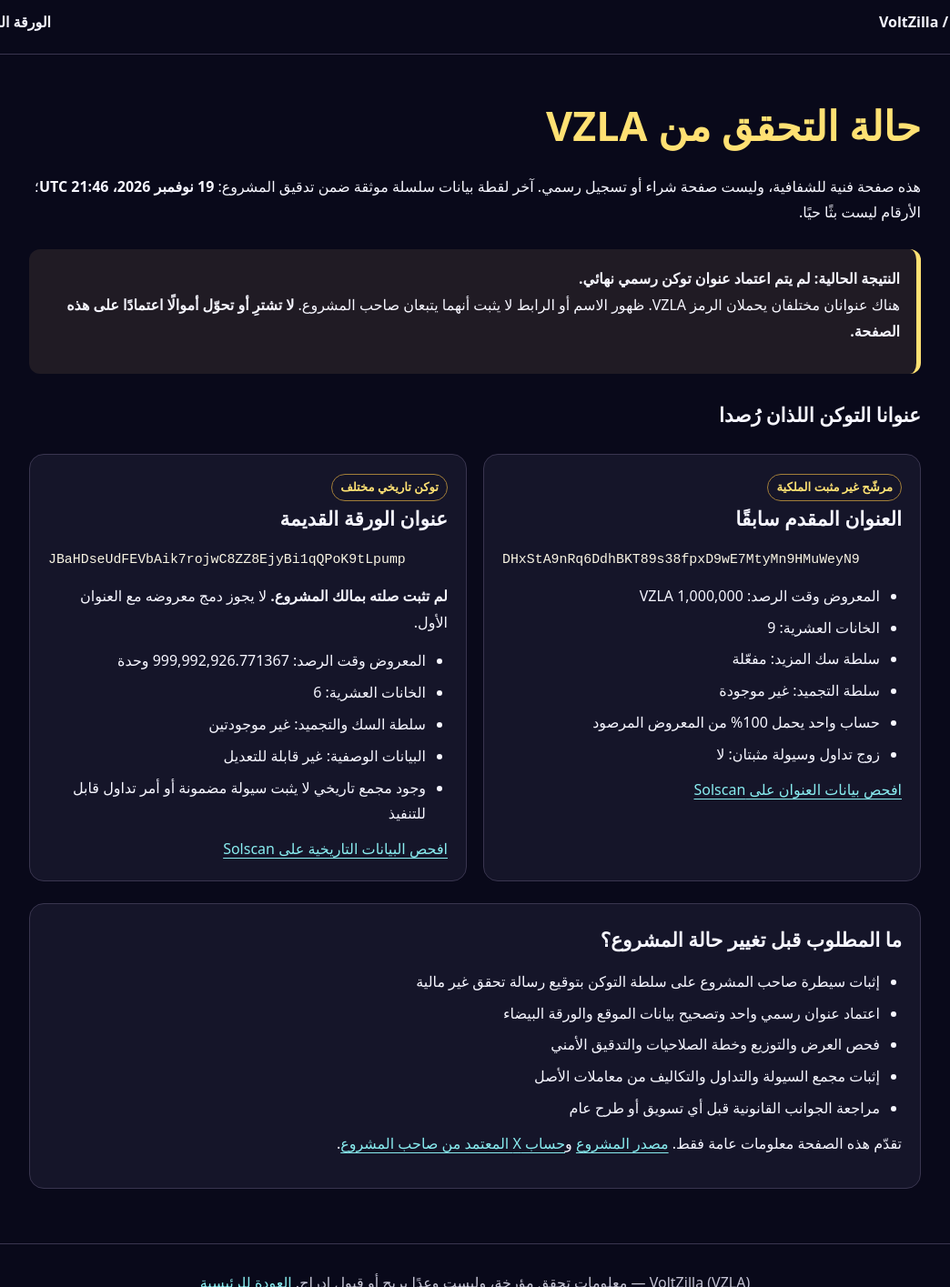
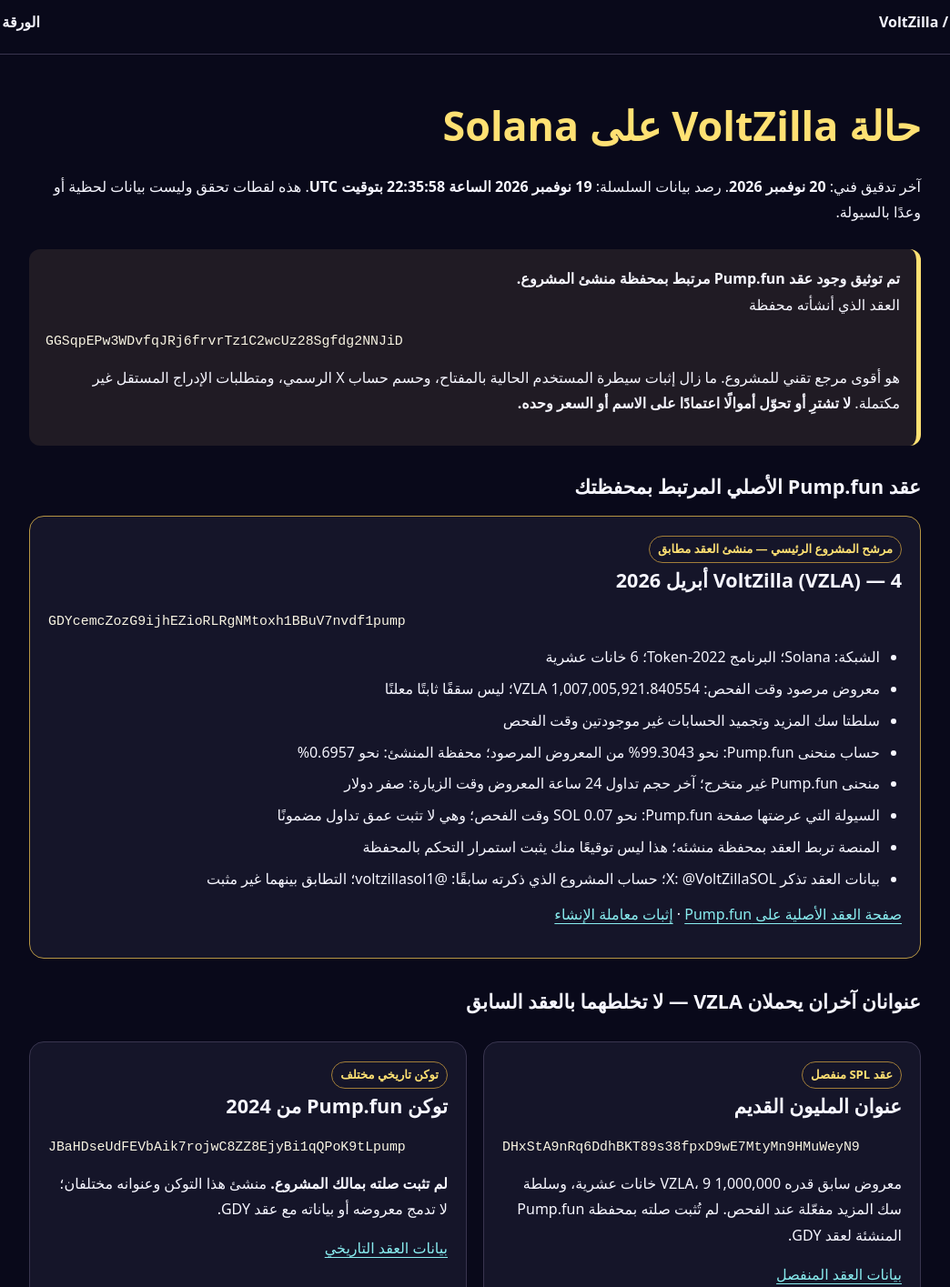
Before and after one commit to itsAAA1/itsAAA1.github.io, a plain HTML site: page status.html in a window 1280 px wide. Shown: the part 11-1426 px from the top of the page at 91% size, without its empty margins (118-1162 px from the left). Drawn offline with Linux system fonts and the light colour scheme.

Commit message:
site: identify real creator-linked Pump.fun token and distinguish legacy VZLA mints

```diff
--- a/status.html
+++ b/status.html
@@ -4,7 +4,7 @@
 <meta charset="utf-8">
 <meta name="viewport" content="width=device-width, initial-scale=1">
 <meta name="theme-color" content="#09091a">
-<meta name="description" content="حالة التحقق من مشروع VoltZilla VZLA على Solana؛ مقارنة العناوين والصلاحيات ومراحل التدقيق دون روابط شراء غير موثقة.">
+<meta name="description" content="حالة عقد VoltZilla VZLA الحقيقي المرتبط بمحفظة منشئ Pump.fun، بيانات Token-2022، والتدقيق والتمييز بين العقود المتشابهة.">
 <link rel="canonical" href="https://itsaaa1.github.io/status.html">
 <link rel="icon" href="favicon.svg" type="image/svg+xml">
 <title>VoltZilla VZLA — حالة التحقق</title>
@@ -28,21 +28,40 @@ ul{padding-inline-start:24px;margin:10px 0}li{margin:6px 0}footer{border-top:1px
 </head>
 <body>
 <a class="skip-link" href="#main-content">تخطي إلى المحتوى</a>
-<header><a href="index.html"><img src="logo.png" width="42" height="42" alt="شعار VoltZilla"> VoltZilla / VZLA</a><a href="whitepaper.html">الورقة البيضاء التاريخية</a></header>
+<header><a href="index.html"><img src="logo.png" width="42" height="42" alt="شعار VoltZilla"> VoltZilla / VZLA</a><a href="whitepaper-current.html">الورقة البيضاء الحالية</a></header>
 <main id="main-content">
-<h1>حالة التحقق من VZLA</h1>
-<p>هذه صفحة فنية للشفافية، وليست صفحة شراء أو تسجيل رسمي. آخر لقطة بيانات سلسلة موثقة ضمن تدقيق المشروع: <strong>19 نوفمبر 2026، 21:46 UTC</strong>؛ الأرقام ليست بثًا حيًا.</p>
-<div class="summary" role="status"><strong>النتيجة الحالية: لم يتم اعتماد عنوان توكن رسمي نهائي.</strong><p>هناك عنوانان مختلفان يحملان الرمز VZLA. ظهور الاسم أو الرابط لا يثبت أنهما يتبعان صاحب المشروع. <strong>لا تشترِ أو تحوّل أموالًا اعتمادًا على هذه الصفحة.</strong></p></div>
-<section aria-labelledby="mint-heading"><h2 id="mint-heading">عنوانا التوكن اللذان رُصدا</h2>
+<h1>حالة VoltZilla على Solana</h1>
+<p>آخر تدقيق فني: <strong>20 نوفمبر 2026</strong>. رصد بيانات السلسلة: <strong>19 نوفمبر 2026 الساعة 22:35:58 بتوقيت UTC</strong>. هذه لقطات تحقق وليست بيانات لحظية أو وعدًا بالسيولة.</p>
+<div class="summary" role="status"><strong>تم توثيق وجود عقد Pump.fun مرتبط بمحفظة منشئ المشروع.</strong>
+<p>العقد الذي أنشأته محفظة <code>GGSqpEPw3WDvfqJRj6frvrTz1C2wcUz28Sgfdg2NNJiD</code> هو أقوى مرجع تقني للمشروع. ما زال إثبات سيطرة المستخدم الحالية بالمفتاح، وحسم حساب X الرسمي، ومتطلبات الإدراج المستقل غير مكتملة. <strong>لا تشترِ أو تحوّل أموالًا اعتمادًا على الاسم أو السعر وحده.</strong></p></div>
+<section aria-labelledby="mainmint"><h2 id="mainmint">عقد Pump.fun الأصلي المرتبط بمحفظتك</h2>
+<article class="card" style="border-color:#b69543;">
+<span class="state">مرشح المشروع الرئيسي — منشئ العقد مطابق</span>
+<h2>VoltZilla (VZLA) — 4 أبريل 2026</h2>
+<code>GDYcemcZozG9ijhEZioRLRgNMtoxh1BBuV7nvdf1pump</code>
+<ul>
+<li>الشبكة: Solana؛ البرنامج Token-2022؛ 6 خانات عشرية</li>
+<li>معروض مرصود وقت الفحص: 1,007,005,921.840554 VZLA؛ ليس سقفًا ثابتًا معلنًا</li>
+<li>سلطتا سك المزيد وتجميد الحسابات غير موجودتين وقت الفحص</li>
+<li>حساب منحنى Pump.fun: نحو 99.3043% من المعروض المرصود؛ محفظة المنشئ: نحو 0.6957%</li>
+<li>منحنى Pump.fun غير متخرج؛ آخر حجم تداول 24 ساعة المعروض وقت الزيارة: صفر دولار</li>
+<li>السيولة التي عرضتها صفحة Pump.fun: نحو 0.07 SOL وقت الفحص؛ وهي لا تثبت عمق تداول مضمونًا</li>
+<li>المنصة تربط العقد بمحفظة منشئه؛ هذا ليس توقيعًا منك يثبت استمرار التحكم بالمحفظة</li>
+<li>بيانات العقد تذكر X: @VoltZillaSOL؛ حساب المشروع الذي ذكرته سابقًا: @voltzillasol1؛ التطابق بينهما غير مثبت</li>
+</ul>
+<p><a href="https://pump.fun/coin/GDYcemcZozG9ijhEZioRLRgNMtoxh1BBuV7nvdf1pump" target="_blank" rel="noopener noreferrer">صفحة العقد الأصلية على Pump.fun</a> · <a href="https://solscan.io/tx/2frB6tsVzkEyPuteLX35fSbcKvq16fj3UbwD5pyQnhm3Mhgbutc3FGrB64tFacggnP1dkrC37EL26hsKZKQVC23U" target="_blank" rel="noopener noreferrer">إثبات معاملة الإنشاء</a></p>
+</article></section>
+<section aria-labelledby="historic-heading"><h2 id="historic-heading" style="margin-top:28px">عنوانان آخران يحملان VZLA — لا تخلطهما بالعقد السابق</h2>
 <div class="grid">
-<article class="card"><span class="state">مرشّح غير مثبت الملكية</span><h2>العنوان المقدم سابقًا</h2><code>DHxStA9nRq6DdhBKT89s38fpxD9wE7MtyMn9HMuWeyN9</code>
-<ul><li>المعروض وقت الرصد: 1,000,000 VZLA</li><li>الخانات العشرية: 9</li><li>سلطة سك المزيد: مفعّلة</li><li>سلطة التجميد: غير موجودة</li><li>حساب واحد يحمل 100% من المعروض المرصود</li><li>زوج تداول وسيولة مثبتان: لا</li></ul>
-<a href="https://solscan.io/token/DHxStA9nRq6DdhBKT89s38fpxD9wE7MtyMn9HMuWeyN9" rel="noopener noreferrer" target="_blank">افحص بيانات العنوان على Solscan</a></article>
-<article class="card"><span class="state">توكن تاريخي مختلف</span><h2>عنوان الورقة القديمة</h2><code>JBaHDseUdFEVbAik7rojwC8ZZ8EjyBi1qQPoK9tLpump</code>
-<p><strong>لم تثبت صلته بمالك المشروع.</strong> لا يجوز دمج معروضه مع العنوان الأول.</p><ul><li>المعروض وقت الرصد: 999,992,926.771367 وحدة</li><li>الخانات العشرية: 6</li><li>سلطة السك والتجميد: غير موجودتين</li><li>البيانات الوصفية: غير قابلة للتعديل</li><li>وجود مجمع تاريخي لا يثبت سيولة مضمونة أو أمر تداول قابل للتنفيذ</li></ul>
-<a href="https://solscan.io/token/JBaHDseUdFEVbAik7rojwC8ZZ8EjyBi1qQPoK9tLpump" rel="noopener noreferrer" target="_blank">افحص البيانات التاريخية على Solscan</a></article>
+<article class="card"><span class="state">عقد SPL منفصل</span><h2>عنوان المليون القديم</h2><code>DHxStA9nRq6DdhBKT89s38fpxD9wE7MtyMn9HMuWeyN9</code><p>معروض سابق قدره 1,000,000 VZLA، 9 خانات عشرية، وسلطة سك المزيد مفعّلة عند الفحص. لم تُثبت صلته بمحفظة Pump.fun المنشئة لعقد GDY.</p>
+<a href="https://solscan.io/token/DHxStA9nRq6DdhBKT89s38fpxD9wE7MtyMn9HMuWeyN9" target="_blank" rel="noopener noreferrer">بيانات العقد المنفصل</a></article>
+<article class="card"><span class="state">توكن تاريخي مختلف</span><h2>توكن Pump.fun من 2024</h2><code>JBaHDseUdFEVbAik7rojwC8ZZ8EjyBi1qQPoK9tLpump</code><p><strong>لم تثبت صلته بمالك المشروع.</strong> منشئ هذا التوكن وعنوانه مختلفان؛ لا تدمج معروضه أو بياناته مع عقد GDY.</p>
+<a href="https://solscan.io/token/JBaHDseUdFEVbAik7rojwC8ZZ8EjyBi1qQPoK9tLpump" target="_blank" rel="noopener noreferrer">بيانات العقد التاريخي</a></article></div></section>
+<section aria-labelledby="readiness"><div class="card"><h2 id="readiness">الموجود والناقص</h2>
+<p>موجود: عملة Pump.fun منشأة ومعاملة إنشائها، موقع مجاني، فحوص تقنية واختبارات GitHub، والبيانات الأصلية للعقد.</p>
+<p>معلّق: توقيع إثبات التحكم في المحفظة، حسم حساب X، شهادة مراجعة أمنية/قانونية مستقلة إن لزمت، نضج التداول والسيولة، وقبول CoinGecko وCoinMarketCap. <strong>لم يُقدَّم أي طلب إدراج بعد.</strong></p>
+<p>الورقة البيضاء التقنية الحالية: <a href="whitepaper-current.html">اقرأ النسخة المحدّثة</a>. <a href="https://x.com/voltzillasol1" target="_blank" rel="noopener noreferrer">حساب X المبلغ عنه سابقًا</a> (تحتاج مطابقة بالميتاداتا).</p>
 </div></section>
-<section aria-labelledby="next-heading"><div class="card"><h2 id="next-heading">ما المطلوب قبل تغيير حالة المشروع؟</h2><ul><li>إثبات سيطرة صاحب المشروع على سلطة التوكن بتوقيع رسالة تحقق غير مالية</li><li>اعتماد عنوان رسمي واحد وتصحيح بيانات الموقع والورقة البيضاء</li><li>فحص العرض والتوزيع وخطة الصلاحيات والتدقيق الأمني</li><li>إثبات مجمع السيولة والتداول والتكاليف من معاملات الأصل</li><li>مراجعة الجوانب القانونية قبل أي تسويق أو طرح عام</li></ul><p>تقدّم هذه الصفحة معلومات عامة فقط. <a href="https://github.com/itsAAA1/VoltZilla" rel="noopener noreferrer" target="_blank">مصدر المشروع</a> و<a href="https://x.com/voltzillasol1" rel="noopener noreferrer" target="_blank">حساب X المعتمد من صاحب المشروع</a>.</p></div></section>
 </main>
 <footer>VoltZilla (VZLA) — معلومات تحقق مؤرخة، وليست وعدًا بربح أو قبول إدراج. <a href="index.html">العودة للرئيسية</a></footer>
 </body>
```
